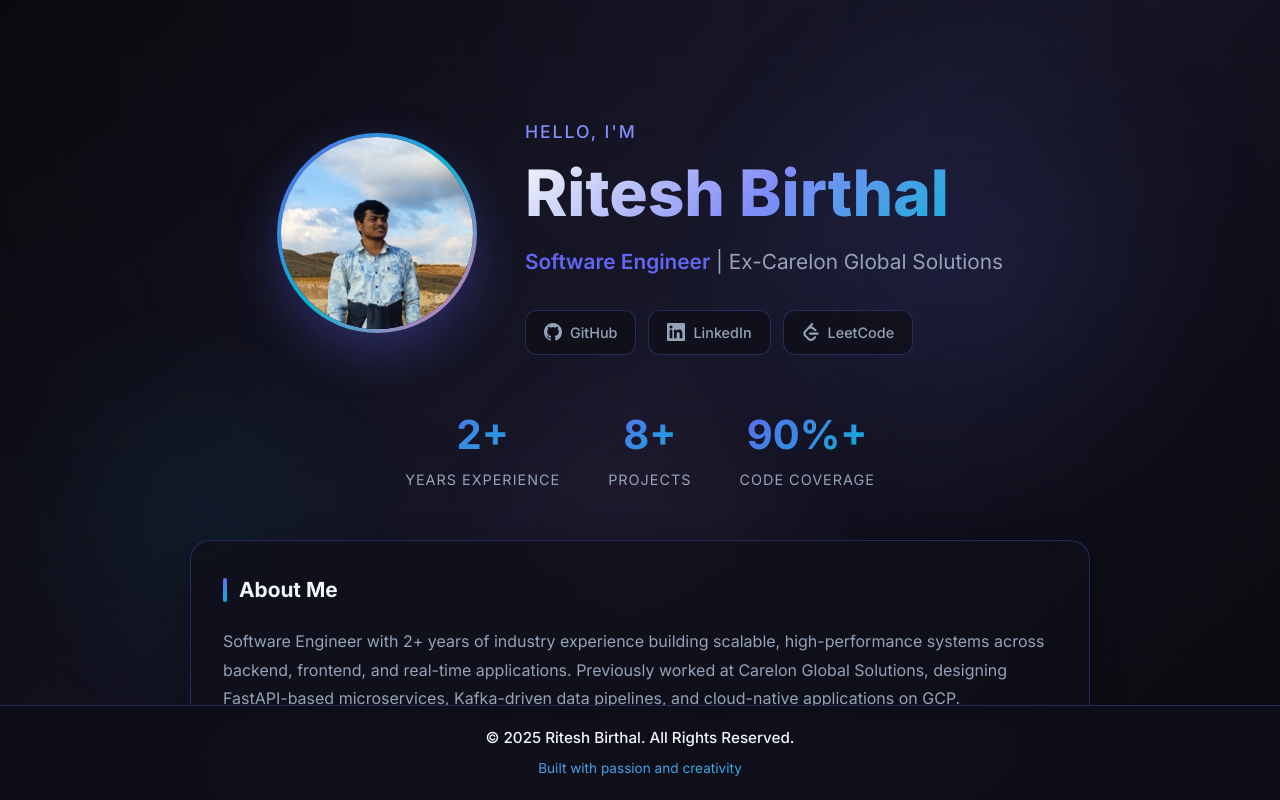
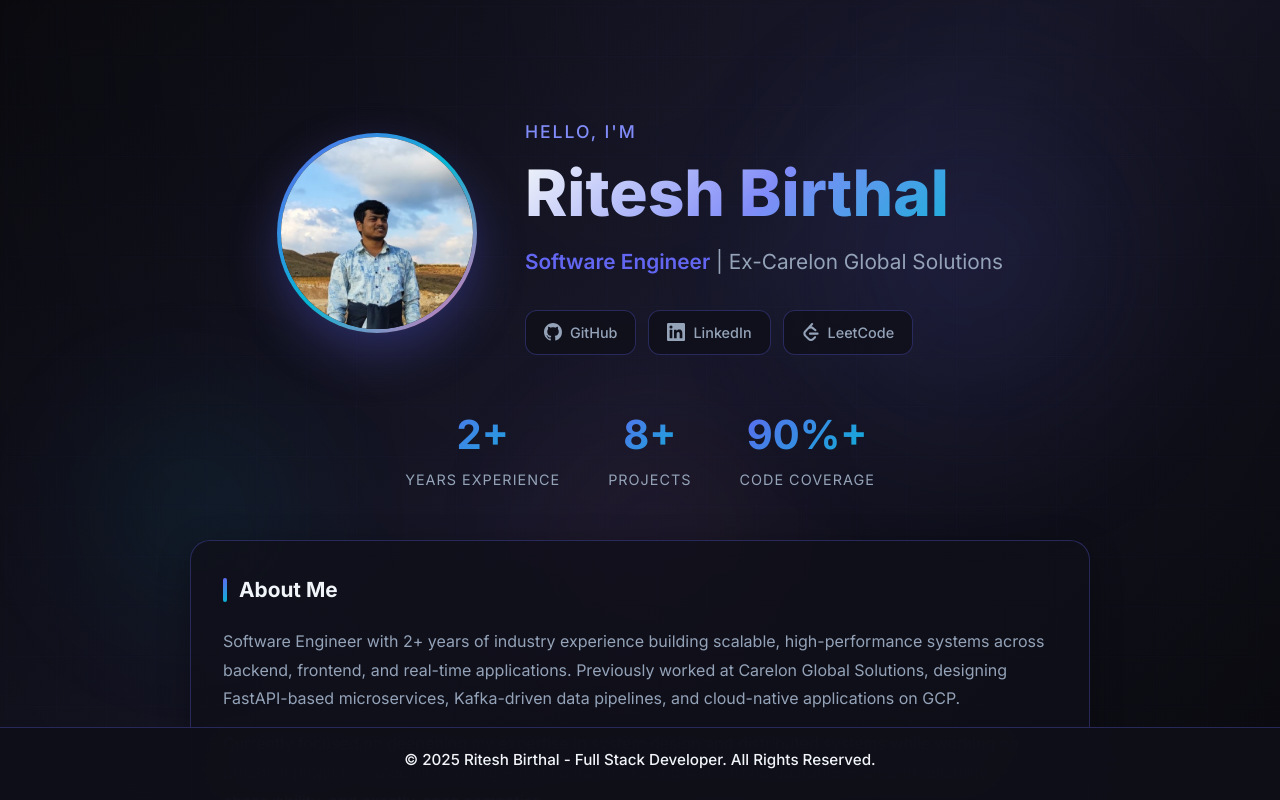
Before and after one commit to riteshbirthal/ritesh-birthal, a React (Vite) app: page / in a window 1280 px wide. Built offline with nearby package versions, Linux system fonts and the light colour scheme.

Commit message:
Updated footer content

```diff
--- a/src/App.tsx
+++ b/src/App.tsx
@@ -111,8 +111,7 @@
 
             <footer className="footer">
               <div className="footer-content">
-                <p>&copy; {new Date().getFullYear()} Ritesh Birthal. All Rights Reserved.</p>
-                <p className="footer-tagline">Built with passion and creativity</p>
+                <p>&copy; {new Date().getFullYear()} Ritesh Birthal - Full Stack Developer. All Rights Reserved.</p>
               </div>
             </footer>
           </div>
```
